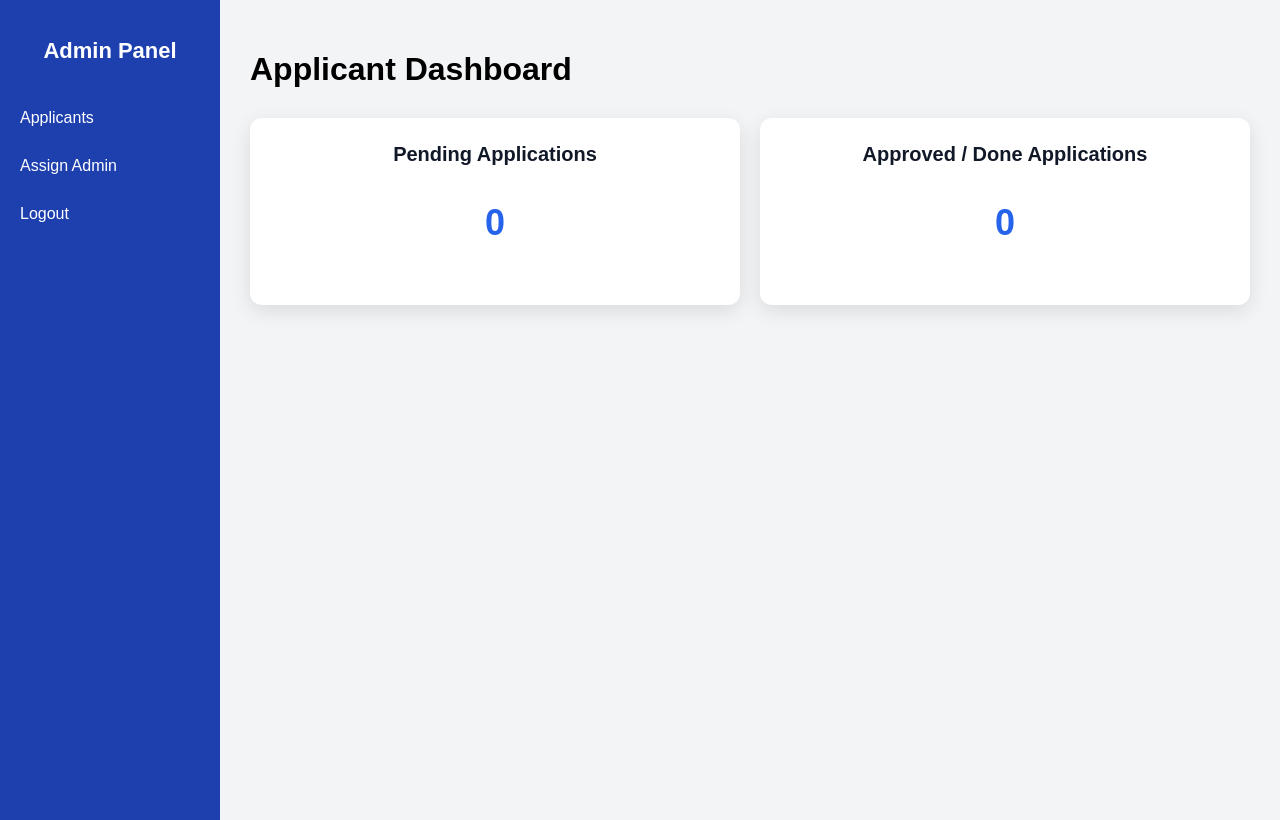
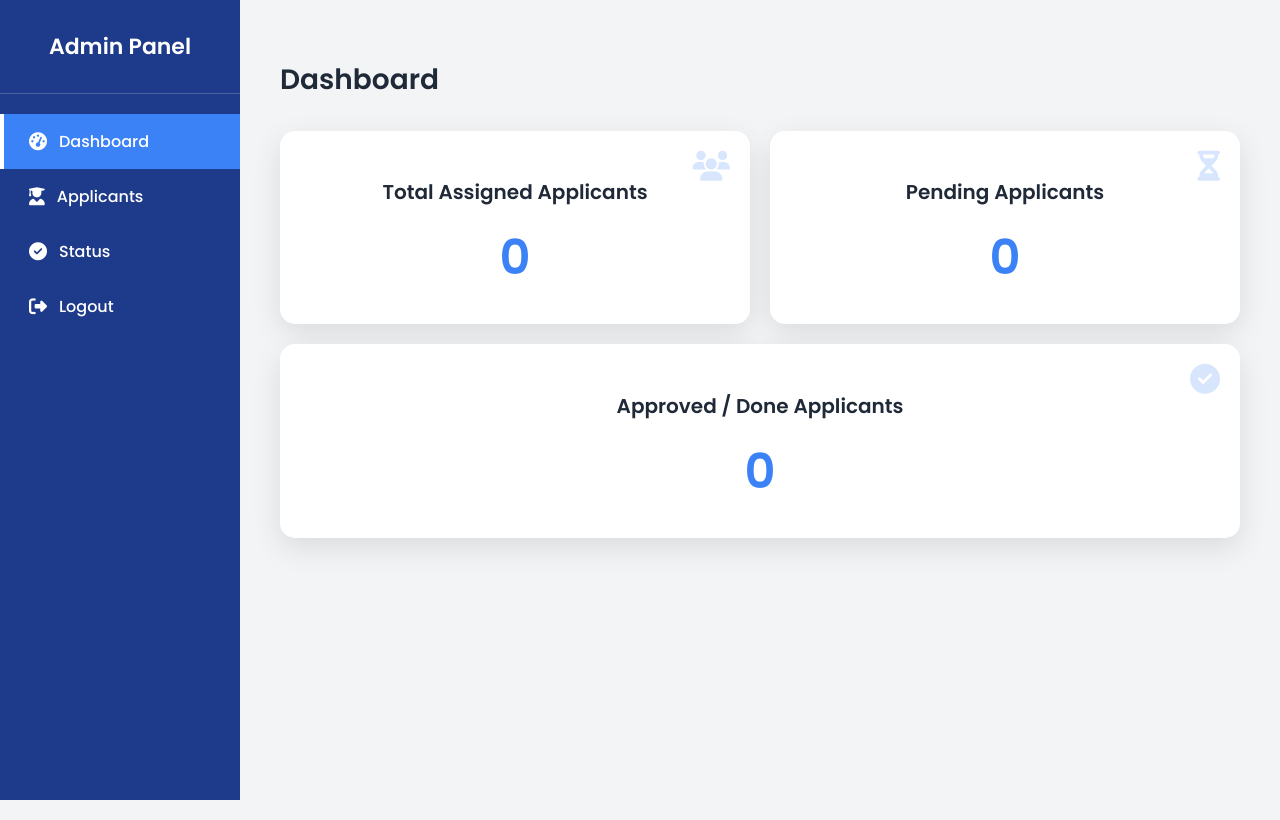
Before and after one commit to MenukaSankalpa/School, a PHP site: page /school_admin/school_admin_dashboard.php in a window 1280 px wide. Run offline with PHP 8.4, Linux system fonts and the light colour scheme; the visitor is signed in with stand-in values (Sample User, id 1); data that the repository does not hold is empty.

Commit message:
update school_admin_dashboard.php

```diff
--- a/school_admin/school_admin_dashboard.php
+++ b/school_admin/school_admin_dashboard.php
@@ -1,119 +1,144 @@
 <?php
+session_start();
 include '../db.php';
 
-// Count Pending Applications
+// Ensure logged-in user is a school admin
+if (!isset($_SESSION['user_id']) || $_SESSION['role'] != '2') {
+    header("Location: ../index.html"); // redirect to main login
+    exit;
+}
+
+$admin_id = $_SESSION['user_id']; // session user ID
+
+// Total assigned applicants
+$applicant_count = 0;
+$stmt = $conn->prepare("SELECT COUNT(*) AS total FROM application_info WHERE assigned_admin_id = ?");
+$stmt->bind_param("i", $admin_id);
+$stmt->execute();
+$result = $stmt->get_result();
+if ($result && $row = $result->fetch_assoc()) {
+    $applicant_count = $row['total'];
+}
+
+// Pending applicants
 $pending_count = 0;
-$result = $conn->query("SELECT COUNT(*) as total FROM application_info WHERE status = 'pending'");
+$stmt = $conn->prepare("SELECT COUNT(*) AS total FROM application_info WHERE status = 'pending' AND assigned_admin_id = ?");
+$stmt->bind_param("i", $admin_id);
+$stmt->execute();
+$result = $stmt->get_result();
 if ($result && $row = $result->fetch_assoc()) {
     $pending_count = $row['total'];
 }
 
-// Count Approved/Done Applications
+// Approved/done applicants
 $done_count = 0;
-$result = $conn->query("SELECT COUNT(*) as total FROM application_info WHERE status = 'approved'");
+$stmt = $conn->prepare("SELECT COUNT(*) AS total FROM application_info WHERE status = 'approved' AND assigned_admin_id = ?");
+$stmt->bind_param("i", $admin_id);
+$stmt->execute();
+$result = $stmt->get_result();
 if ($result && $row = $result->fetch_assoc()) {
     $done_count = $row['total'];
 }
+
+$stmt->close();
+$conn->close();
 ?>
 
 <!DOCTYPE html>
 <html lang="en">
 <head>
     <meta charset="UTF-8">
-    <title>Admin Dashboard</title>
+    <title>School Admin Dashboard</title>
+    <link href="https://fonts.googleapis.com/css2?family=Poppins:wght@400;500;600&display=swap" rel="stylesheet">
+    <link rel="stylesheet" href="https://cdnjs.cloudflare.com/ajax/libs/font-awesome/6.5.0/css/all.min.css"/>
     <style>
         body {
             font-family: 'Poppins', sans-serif;
             margin: 0;
-            background: #f3f4f6;
             display: flex;
+            background-color: #f3f4f6;
         }
-        /* Sidebar */
-        .sidebar {
-            width: 220px;
-            background: #1e40af;
-            color: white;
-            height: 100vh;
-            display: flex;
-            flex-direction: column;
-            padding-top: 20px;
-        }
-        .sidebar h2 {
-            text-align: center;
-            margin-bottom: 30px;
-            font-size: 22px;
-        }
-        .sidebar a {
-            color: white;
-            text-decoration: none;
-            padding: 15px 20px;
-            display: block;
-            transition: 0.3s;
-        }
-        .sidebar a:hover {
-            background: #2563eb;
-        }
+
         /* Main content */
         .main-content {
+            margin-left: 240px; /* width of sidebar */
+            padding: 40px;
             flex: 1;
-            padding: 30px;
         }
+
         h1 {
+            font-size: 28px;
             margin-bottom: 30px;
+            color: #1f2937;
         }
+
         .dashboard-cards {
             display: flex;
             gap: 20px;
             flex-wrap: wrap;
         }
+
         .card {
-            background: white;
-            padding: 25px;
-            border-radius: 12px;
-            box-shadow: 0 6px 20px rgba(0,0,0,0.1);
-            flex: 1 1 200px;
+            flex: 1 1 250px;
+            background-color: #fff;
+            border-radius: 15px;
+            padding: 30px;
+            box-shadow: 0 10px 30px rgba(0,0,0,0.1);
             text-align: center;
-            transition: 0.3s;
+            transition: transform 0.3s, box-shadow 0.3s;
+            position: relative;
         }
+
         .card:hover {
             transform: translateY(-5px);
-            box-shadow: 0 8px 25px rgba(0,0,0,0.15);
+            box-shadow: 0 15px 40px rgba(0,0,0,0.15);
         }
+
         .card h2 {
-            margin: 0 0 15px;
             font-size: 20px;
-            color: #111827;
+            color: #1f2937;
+            margin-bottom: 15px;
         }
+
         .card p {
-            font-size: 36px;
-            font-weight: bold;
-            color: #2563eb;
+            font-size: 48px;
+            font-weight: 600;
+            color: #3b82f6;
+            margin: 0;
         }
-        .pending { color: #f59e0b; }
-        .done { color: #10b981; }
+
+        .card i {
+            position: absolute;
+            top: 20px;
+            right: 20px;
+            font-size: 30px;
+            color: rgba(59,130,246,0.2);
+        }
     </style>
 </head>
 <body>
 
-    <!-- Sidebar -->
-    <div class="sidebar">
-        <h2>Admin Panel</h2>
-        <a href="applicant_list.php">Applicants</a>
-        <a href="assign_admin.php">Assign Admin</a>
-        <a href="logout.php">Logout</a>
-    </div>
+    <!-- Include Sidebar -->
+    <?php include 'layout.php'; ?>
 
-    <!-- Main content -->
+    <!-- Main Content -->
     <div class="main-content">
-        <h1>Applicant Dashboard</h1>
+        <h1>Dashboard</h1>
         <div class="dashboard-cards">
             <div class="card">
-                <h2>Pending Applications</h2>
-                <p class="pending"><?= $pending_count ?></p>
+                <i class="fas fa-users"></i>
+                <h2>Total Assigned Applicants</h2>
+                <p><?= $applicant_count ?></p>
             </div>
             <div class="card">
-                <h2>Approved / Done Applications</h2>
-                <p class="done"><?= $done_count ?></p>
+                <i class="fas fa-hourglass-half"></i>
+                <h2>Pending Applicants</h2>
+                <p><?= $pending_count ?></p>
+            </div>
+            <div class="card">
+                <i class="fas fa-check-circle"></i>
+                <h2>Approved / Done Applicants</h2>
+                <p><?= $done_count ?></p>
             </div>
         </div>
     </div>
```
